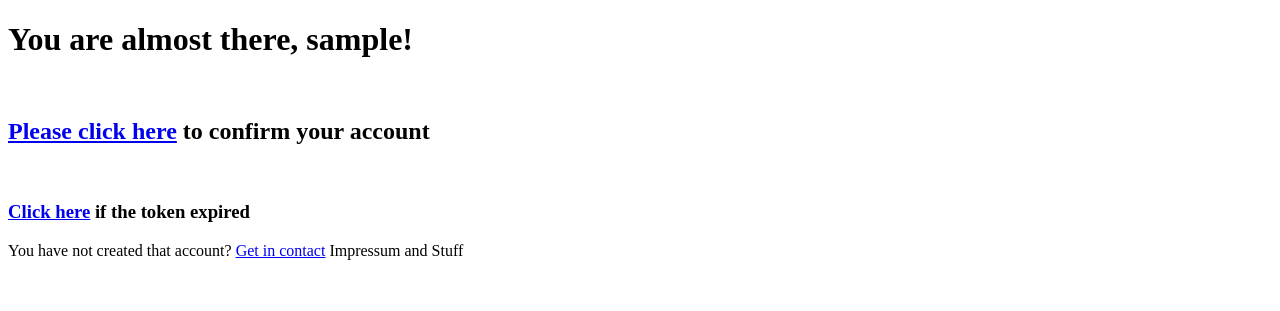
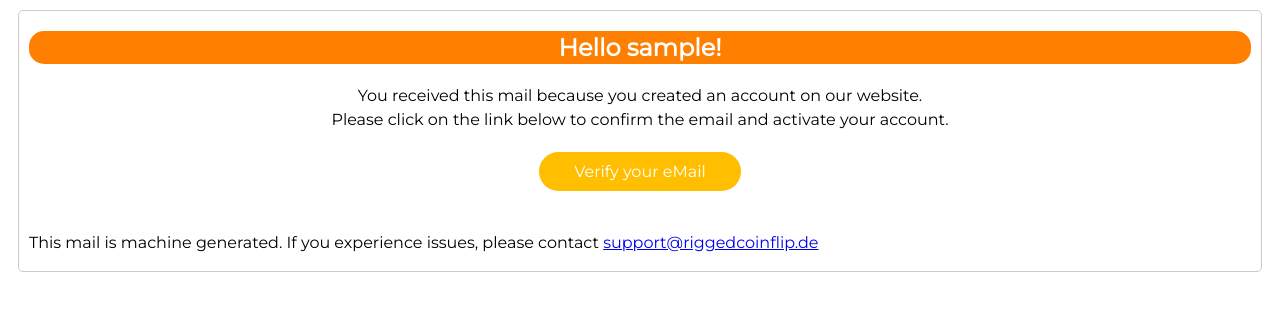
Before and after one commit to riggedCoinflip/mydjango, a Django app: template activate/templates/activate/email_templates/email_verification_body.html in a window 1280 px wide. Shown: the top 311 px of the page. Run offline with Django 3.2, Linux system fonts and the light colour scheme; a user stored in the database is signed in; tables that the repository leaves empty hold one stand-in row (values such as "Sample post"); the template is opened without the code that fills it: most values are stand-ins (such as "Sample title", 1, 10 or a date in 2020); parts of the project's set-up code (start-up, migrations or seed data) failed here and were passed over; some libraries are stand-ins or nearby versions.

Commit message:
Beautify emails

```diff
--- a/activate/templates/activate/email_templates/email_verification_body.html
+++ b/activate/templates/activate/email_templates/email_verification_body.html
@@ -2,18 +2,71 @@
 <html lang="en">
 <head>
   <meta charset="UTF-8">
-  <title>Title</title>
+  <meta name="viewport" content="width=device-width, initial-scale=1.0">
+
+  <link href="https://fonts.googleapis.com/css2?family=Montserrat&display=swap" rel="stylesheet">
+
+  <title>Verify Email address</title>
+
+  <style>
+    .format-font {
+      font-family: 'Montserrat', sans-serif;
+    }
+
+    .my-container {
+      margin: 10px;
+      padding: 0 10px;
+      justify-content: center;
+      border-radius: 5px;
+      border: 1px solid rgb(204, 203, 203);
+    }
+
+    .my_button {
+      padding: 10px 35px;
+      background-color: #ffbf00;
+      color: white;
+      border-radius: 25px;
+      transition-duration: 500ms;
+      text-decoration: none;
+
+    }
+
+    .a.my_button:link {
+      color: white;
+    }
+
+    .my_button:hover {
+      background-color: #ffd600;
+      border-radius: 0;
+      border: 1px solid #ffff00;
+      transition-duration: 200ms;
+    }
+
+  </style>
 </head>
 <body>
 
-<h1>You are almost there, {{ user.username }}!</h1><br>
-<h2><a href="{{ link }}">Please click here</a> to confirm your account</h2>
-<br>
+<div class="my-container">
 
-<h3><a href="!">Click here</a> if the token expired</h3>
+  <div style="background-color: #ff8000; border-radius: 15px;">
+    <h2 class="format-font" style="text-align: center; padding: 2px; color:white;">
+      Hello {{ user.username }}!
+    </h2>
+  </div>
 
-You have not created that account? <a href="!">Get in contact</a>
+  <div class="format-font" style="margin-top: 20px; line-height: 1.5; text-align: center;">
+    You received this mail because you created an account on our website.<br>
+    Please click on the link below to confirm the email and activate your account.
+  </div>
 
-Impressum and Stuff
+  <div class="format-font" style="text-align: center; margin: 30px 0;">
+    <a href="{{ link }}" class="my_button">Verify your eMail</a>
+  </div>
+
+  <p class="format-font" style="line-height: 1.5; margin-top: 50px">
+    This mail is machine generated. If you experience issues, please contact <a href="mailto:support@riggedcoinflip.de">support@riggedcoinflip.de</a>
+  </p>
+</div>
+
 </body>
 </html>
```
Also changed, not shown: activate/templates/activate/email_templates/email_verification_body.txt (+8 -3 lines).
